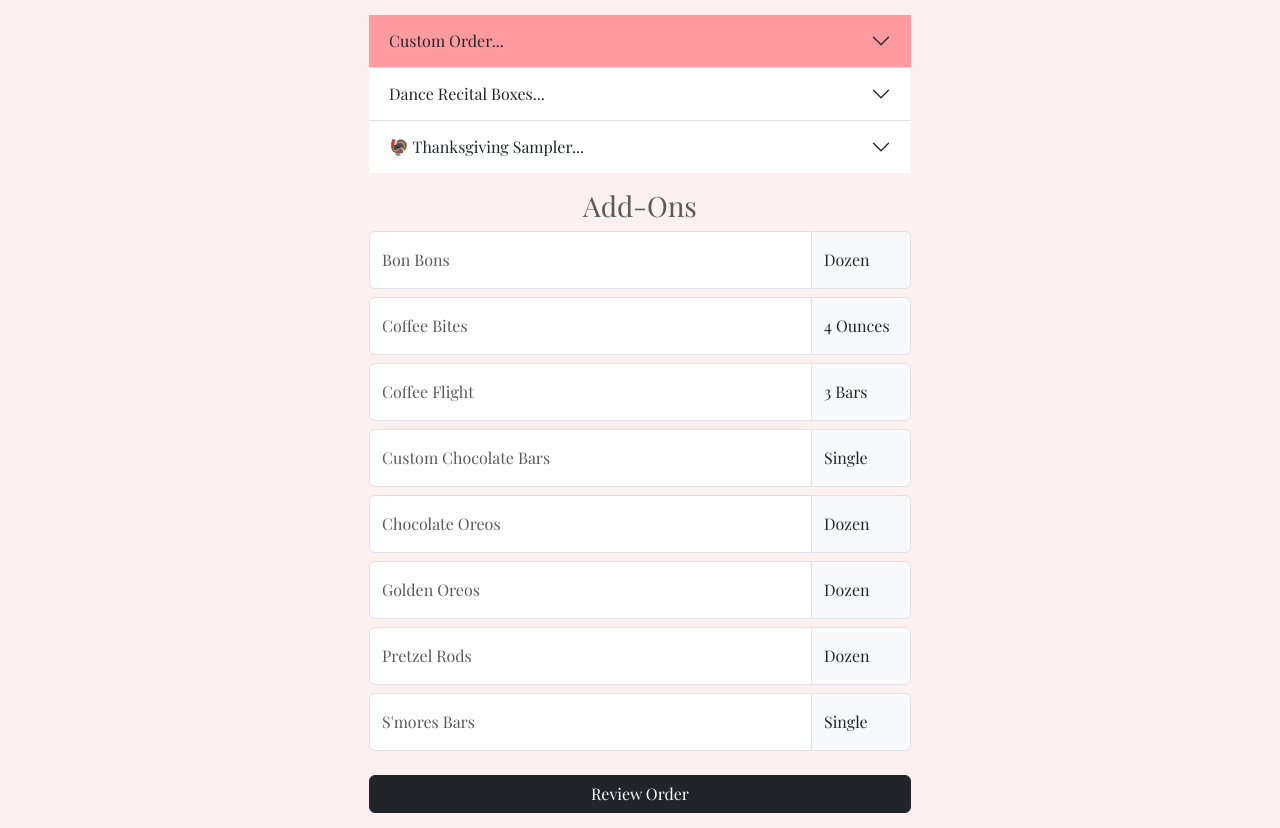
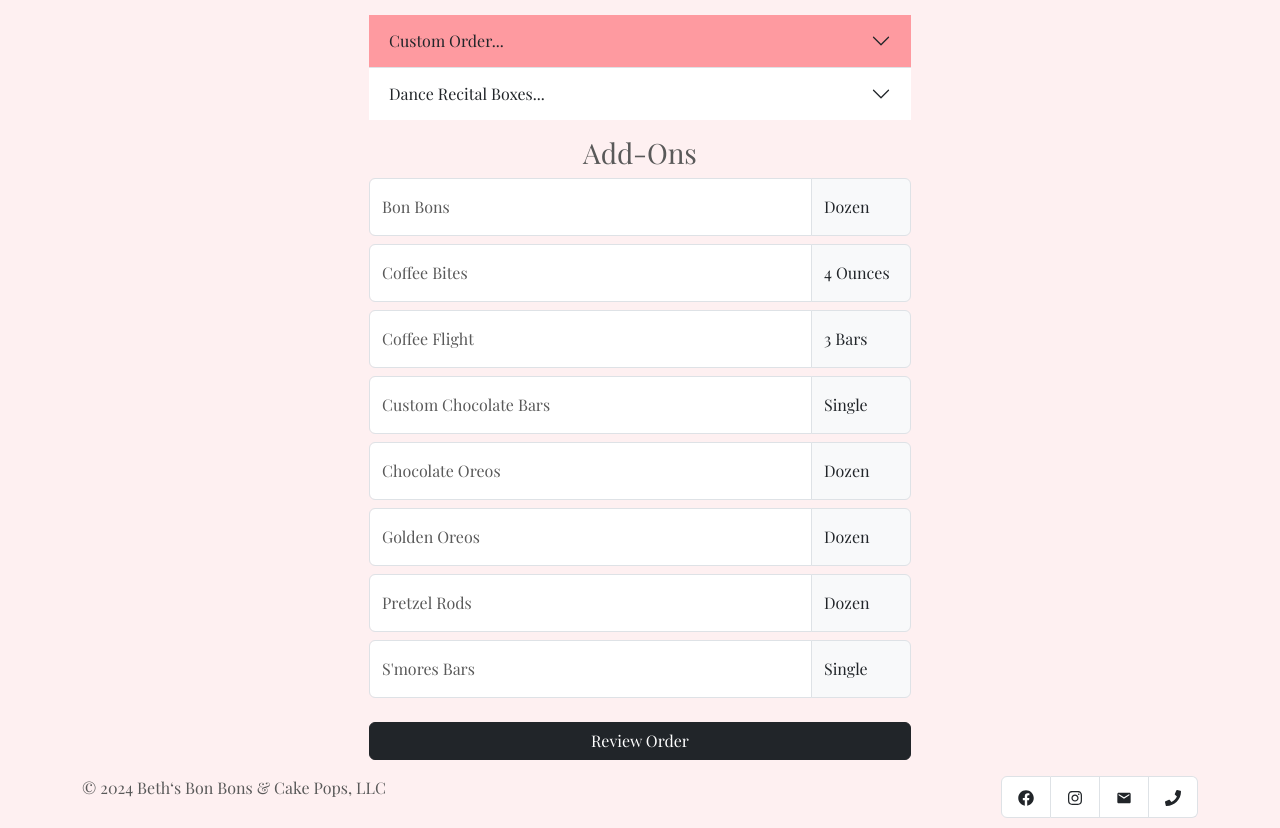
Before and after one commit to kirkhansen/beths-bon-bons, a Next.js app: page /order in a window 1280 px wide. Shown: the part 944-1772 px from the top of the page. Built offline with nearby package versions, Linux system fonts and the light colour scheme.

Commit message:
HOTFIX: remove thanksgiving sampler

```diff
--- a/src/app/order/page.tsx
+++ b/src/app/order/page.tsx
@@ -53,8 +53,7 @@ const OrderPage: React.FC = () => {
   // Define seasonal ranges (pulled from constants for central configuration)
   const showDanceRecital = isSeasonActive(SEASON_RANGES.danceRecital.start, SEASON_RANGES.danceRecital.end);
   const showHalloween = isSeasonActive(SEASON_RANGES.halloween.start, SEASON_RANGES.halloween.end);
-  // const showThanksgiving = isSeasonActive(SEASON_RANGES.thanksgiving.start, SEASON_RANGES.thanksgiving.end);
-  const showThanksgiving = true;
+  const showThanksgiving = isSeasonActive(SEASON_RANGES.thanksgiving.start, SEASON_RANGES.thanksgiving.end);
   const [formState, setFormState] = useState<BaseFormState>(defaultFormState);
   const [validated, setValidated] = useState(false);
   const [responseMessage, setResponseMessage] = useState<string>("");
```
